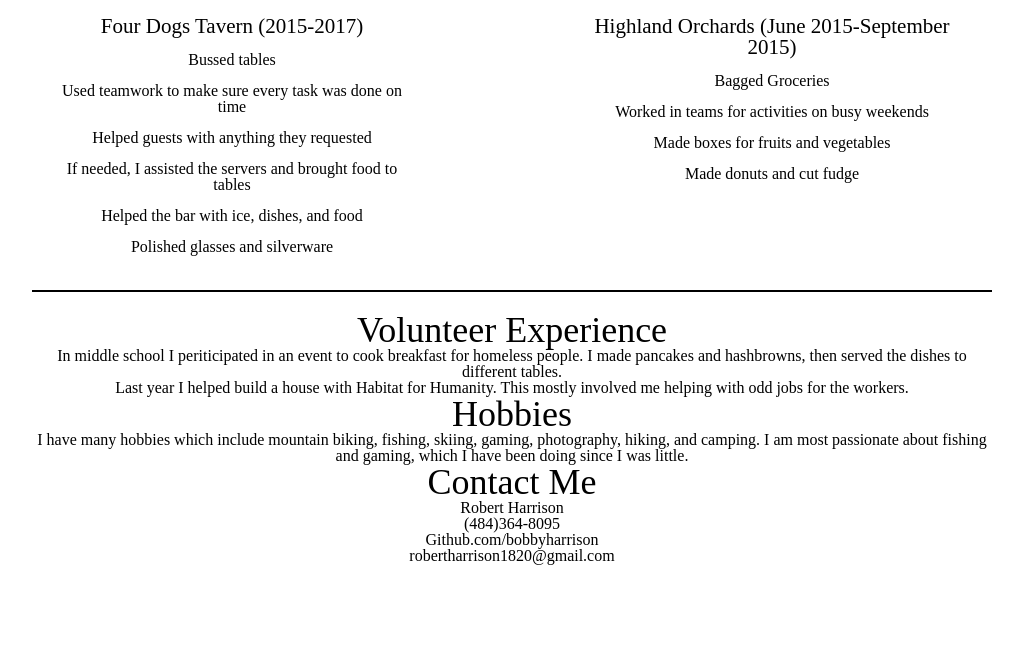
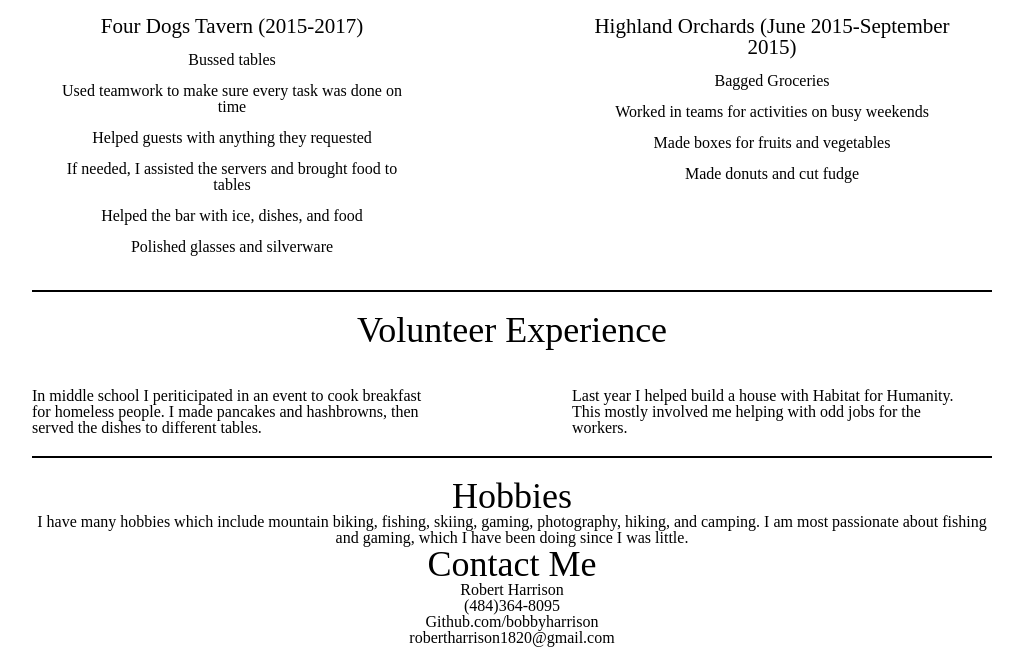
Before and after one commit to bobbyharrison/harrison-resume, a plain HTML site: page index.html in a window 1280 px wide. Shown: the part 756-1411 px from the top of the page, without its empty margins (8-1031 px from the left). Before the commit the page ends 1360 px from the top, so only its background shows below. Drawn offline with Linux system fonts and the light colour scheme.

Commit message:
format for volunteer

```diff
--- a/index.html
+++ b/index.html
@@ -71,11 +71,14 @@
             </div>
           </section>
           <div class="border"></div>
-          <section>
+          <section class="volunteer">
             <h2> Volunteer Experience </h2>
-              <p> In middle school I periticipated in an event to cook breakfast for homeless people. I made pancakes and hashbrowns, then served the dishes to different tables. </p>
-              <p> Last year I helped build a house with Habitat for Humanity. This mostly involved me helping with odd jobs for the workers. </p>
+            <div class="experience">
+              <p class="para1"> In middle school I periticipated in an event to cook breakfast for homeless people. I made pancakes and hashbrowns, then served the dishes to different tables. </p>
+              <p class="para2"> Last year I helped build a house with Habitat for Humanity. This mostly involved me helping with odd jobs for the workers. </p>
+            </div>
           </section>
+          <div class="border"></div>
           <section>
             <h2> Hobbies </h2>
               <p> I have many hobbies which include mountain biking, fishing, skiing, gaming, photography, hiking, and camping. I am most passionate about fishing and gaming, which I have been doing since I was little. </p>
--- a/style.css
+++ b/style.css
@@ -91,6 +91,7 @@ margin: 15px;
 }
 .edu {
 margin-top: 15px;
+text-align: left;
 }
 
 /* WORK */
@@ -120,3 +121,22 @@ margin: 15px;
 .fourdog li {
 margin: 15px;
 }
+
+/* VOLUNTEER */
+.volunteer {
+}
+.para1,
+.para2{
+text-align: left;
+padding-top: 40px;
+display: flex;
+width: 400px;
+flex-direction: column;
+}
+.experience {
+display: flex;
+flex-direction: row;
+}
+.para2 {
+padding-left: 140px;
+}
```
